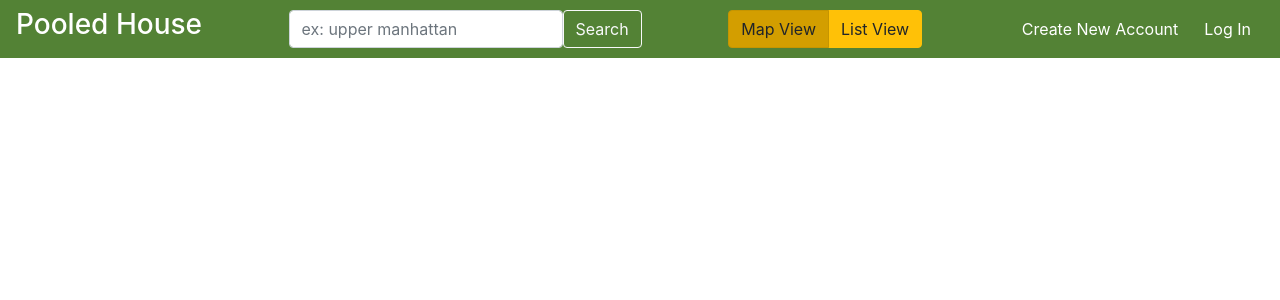
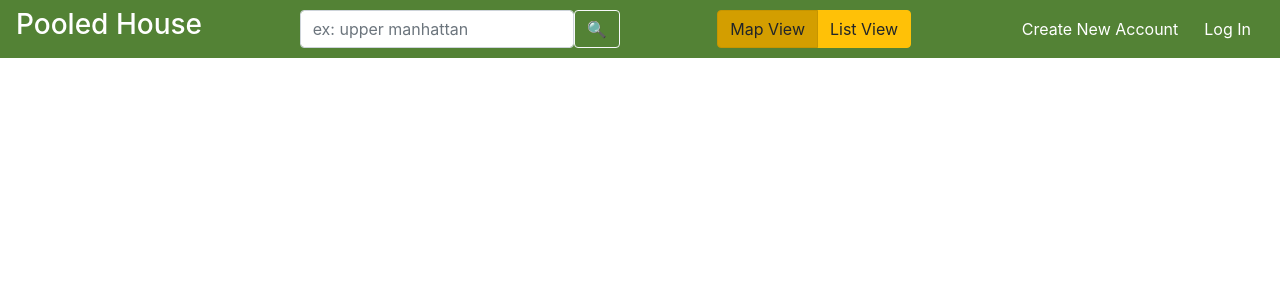
Before and after one commit to FarhanHyder/PooledHouse, a React (Create React App) app in the folder front-end/: page / in a window 1280 px wide. Shown: the top 300 px of the page. Built offline with nearby package versions, Linux system fonts and the light colour scheme.

Commit message:
added search unicode

```diff
--- a/front-end/src/App.js
+++ b/front-end/src/App.js
@@ -21,7 +21,7 @@ class App extends Component {
 
         <Form inline>
           <FormControl type="text" placeholder="ex: upper manhattan" className="mr-sm" />
-          <Button type="submit" variant="outline-light">Search</Button>
+          <Button type="submit" variant="outline-light"><span>{"\uD83D\uDD0D"}</span></Button>
         </Form>
 
         <ButtonToolbar>
```
Also changed, not shown: 1 other file (tests, documents, lock files or other folders).
